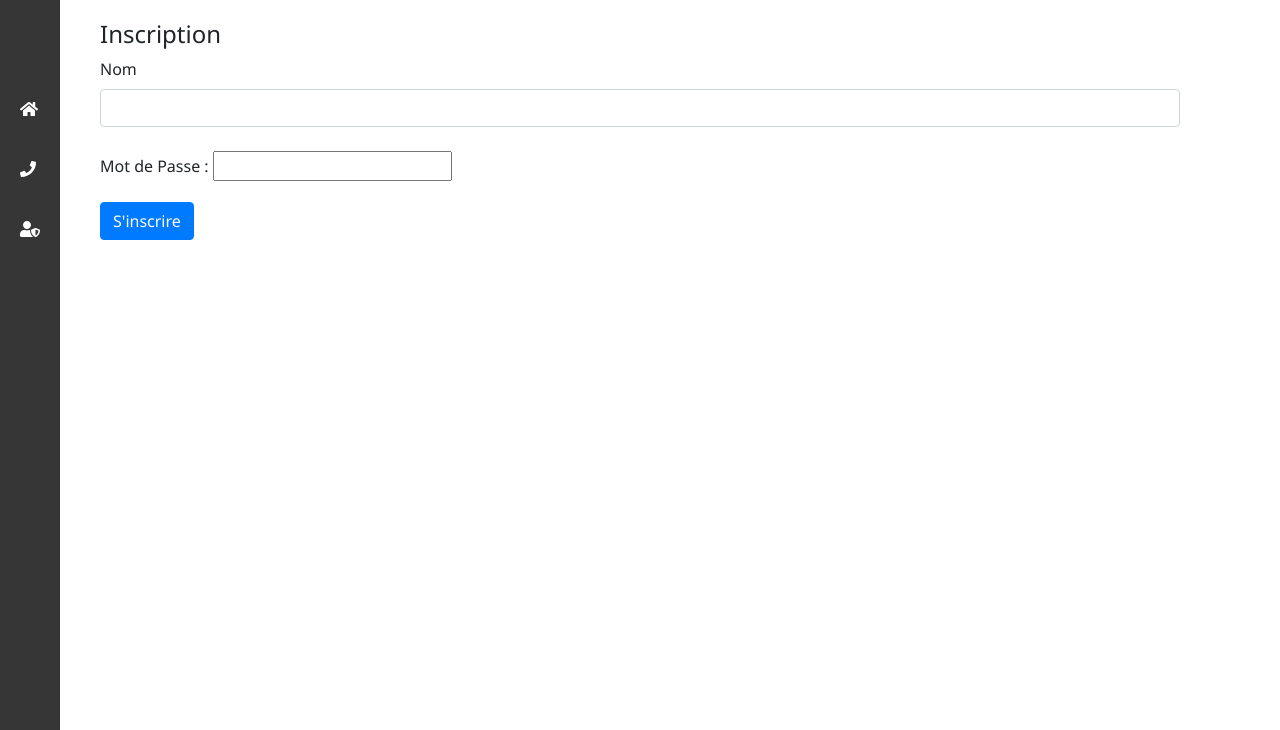
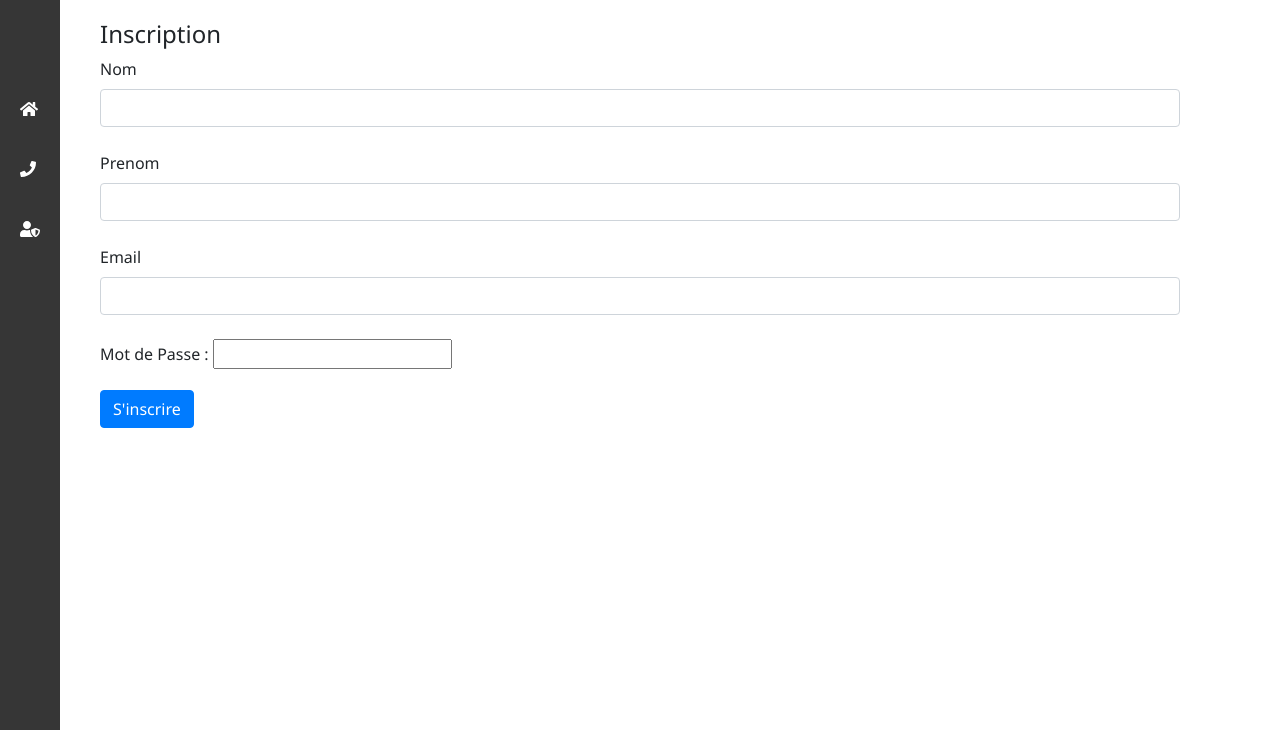
Before and after one commit to MRick974/Le_Bon_Barquette, a PHP site: page /client/ajout_client.php in a window 1280 px wide. Shown: the part 70-800 px from the top of the page. Run offline with PHP 8.4, Linux system fonts and the light colour scheme.

Commit message:
modif de details_clients/modifier_client/ajout_client pour inclure les attributs prenom et email de la table user

```diff
--- a/admin/details_client.php
+++ b/admin/details_client.php
@@ -22,6 +22,8 @@ include_once("headeradmin.php");
                 <tr>
                     <th>ID</th>
                     <th>Nom</th>
+                    <th>Prenom</th>
+                    <th>Email</th>
                     <th>Roles</th>
                     <th>Actions</th>
                 </tr>
@@ -31,12 +33,14 @@ include_once("headeradmin.php");
                     <tr>
                         <td><?php echo $user->getId();?></td>
                         <td><?php echo $user->getNom();?></td>
+                        <td><?php echo $user->getPrenom();?></td>
+                        <td><?php echo $user->getEmail();?></td>
                         <td><?php echo $user->getRoles();?></td>
                         <td>
                             <a href="../client/modifier_client.php?id=<?php echo $user->getId();?>" class="btn btn-warning text-light">
                                 <i class="fa fa-edit"></i>
                             </a>
-                            <a href="../client/supprime_client.php?id=<?php echo $user->getId();?>" class="btn btn-danger text-light">
+                            <a href="../client/supprime_client.php?id=<?php echo $user->getId();?>" class="btn btn-danger text-light remove">
                                 <i class="fa fa-trash-alt"></i>
                             </a>
                         </td>
--- a/admin/logout.php
+++ b/admin/logout.php
@@ -1,4 +1,5 @@
 <?php
+
 session_start();
 if(isset($_SESSION['id'])){
     session_destroy();
--- a/classes/User.php
+++ b/classes/User.php
@@ -4,6 +4,8 @@ class User
 {
     private $id;
     private $nom;
+    private $prenom;
+    private $email;
     private $password;
     private $roles;
 
@@ -35,11 +37,36 @@ class User
     }
 
 
+    public function getPrenom()
+    {
+        return $this->prenom;
+    }
+
+    public function setPrenom($prenom)
+    {
+        $this->prenom = $prenom;
+
+        return $this;
+    }
+
+
+    public function getEmail()
+    {
+        return $this->email;
+    }
+
+    public function setEmail($email)
+    {
+        $this->email = $email;
+
+        return $this;
+    }
+
+
     public function getPassword()
     {
         return $this->password;
     }
-
 
     public function setPassword($password)
     {
@@ -49,12 +76,10 @@ class User
     }
 
 
-
     public function getRoles()
     {
         return $this->roles;
     }
-
 
     public function setRoles($roles)
     {
@@ -62,4 +87,5 @@ class User
 
         return $this;
     }
+
 }
--- a/client/ajout_client.php
+++ b/client/ajout_client.php
@@ -11,11 +11,13 @@
         $mdpcrypt = password_hash($mdp,PASSWORD_ARGON2ID); // et on récupere le mot de passe crypter.
         $client->setId(NULL);
         $client->setNom($_POST["nom"]);
+        $client->setPrenom($_POST["prenom"]);
+        $client->setEmail($_POST["email"]);
         $client->setPassword($mdpcrypt);
         $client->setRoles("ROLE_USER");
 
-        $requete=$db->prepare("INSERT INTO user (id,nom,password,roles)
-        values (:id,:nom,:password,:roles)");
+        $requete=$db->prepare("INSERT INTO user (id,nom,prenom,email,password,roles)
+        values (:id,:nom,:prenom,:email,:password,:roles)");
         $requete->execute(dismount($client));
         header('Location:./');
     }
@@ -44,6 +46,12 @@
             <label for="">Nom</label>
             <input type="text" name="nom" id="nom" class="form-control" placeholder=""></br>
 
+            <label for="">Prenom</label>
+            <input type="text" name="prenom" id="prenom" class="form-control" placeholder=""></br>
+
+            <label for="">Email</label>
+            <input type="email" name="email" id="email" class="form-control" placeholder=""></br>
+
             <label for="">Mot de Passe :</label>
             <input type="password" name="password" id="password"></br>
 
```
Also changed, not shown: client/index.php (+5 -5 lines), client/modifier_client.php (+9 -2 lines), contact.php (+5 -3 lines).
